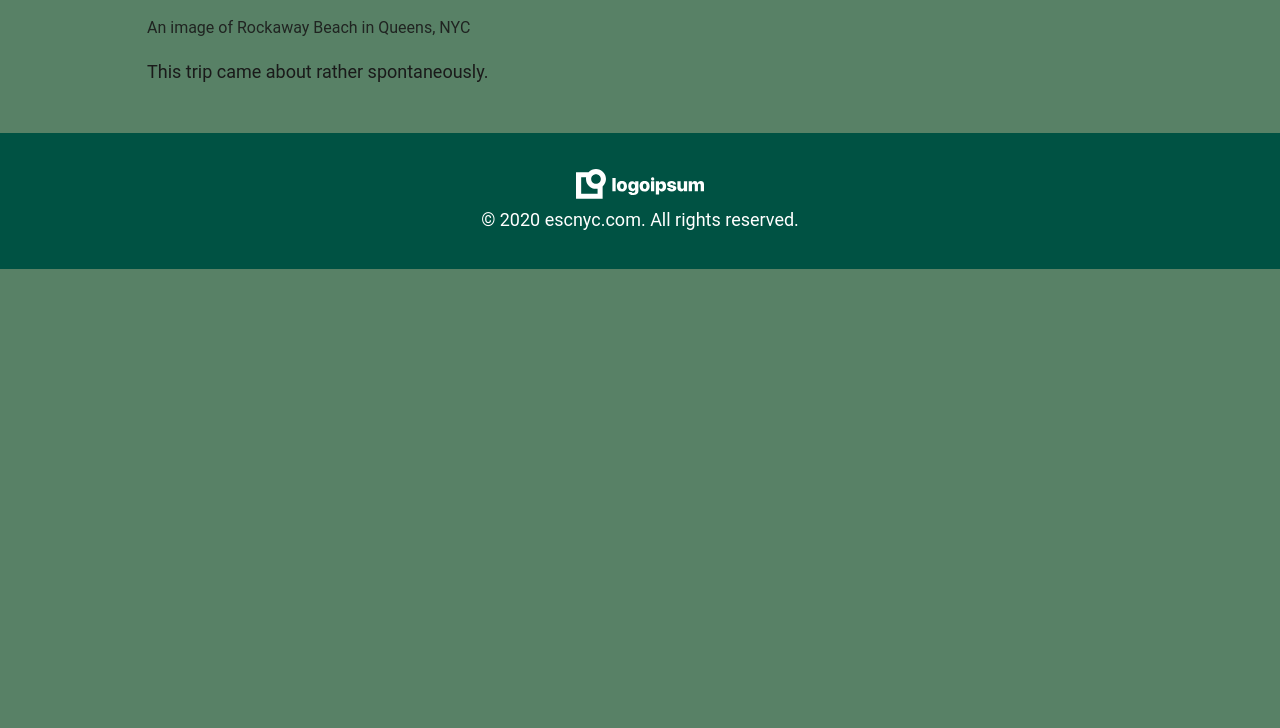
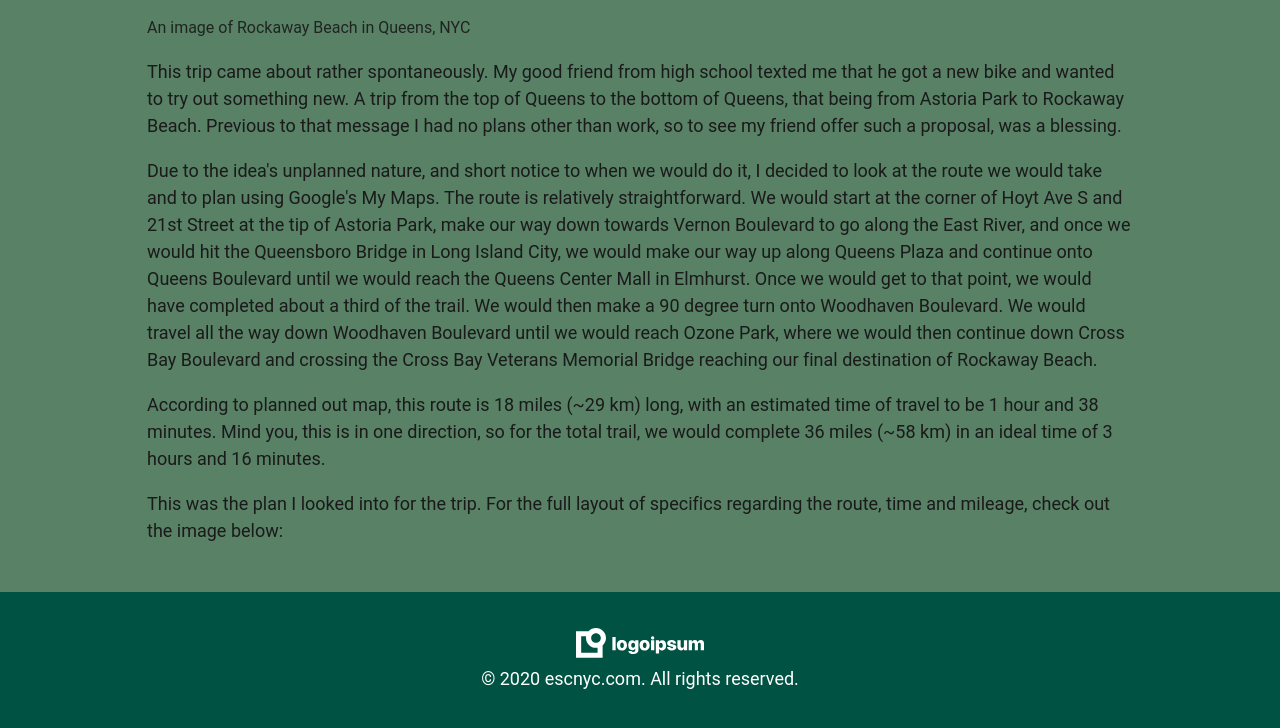
Before and after one commit to jbierowiec/janekbikes, an Eleventy site: page src/blog/2023-07-29-astoria-park-to-rockaway-beach.md in a window 1280 px wide. Shown: the part 968-1696 px from the top of the page. Before the commit the page ends 1237 px from the top, so only its background shows below. Built offline with nearby package versions, Linux system fonts and the light colour scheme; Eleventy itself is replaced by a stand-in of ours; files that its build step writes are made by us from their sources.

Commit message:
Update Blog “2023-07-29-astoria-park-to-rockaway-beach”

```diff
--- a/src/blog/2023-07-29-astoria-park-to-rockaway-beach.md
+++ b/src/blog/2023-07-29-astoria-park-to-rockaway-beach.md
@@ -12,4 +12,10 @@ tags:
 image: /assets/blog/article-2.jpg
 imageAlt: 'An image of Rockaway Beach in Queens, NYC'
 ---
-This trip came about rather spontaneously.
+This trip came about rather spontaneously. My good friend from high school texted me that he got a new bike and wanted to try out something new. A trip from the top of Queens to the bottom of Queens, that being from Astoria Park to Rockaway Beach. Previous to that message I had no plans other than work, so to see my friend offer such a proposal, was a blessing.
+
+Due to the idea's unplanned nature, and short notice to when we would do it, I decided to look at the route we would take and to plan using Google's My Maps. The route is relatively straightforward. We would start at the corner of Hoyt Ave S and 21st Street at the tip of Astoria Park, make our way down towards Vernon Boulevard to go along the East River, and once we would hit the Queensboro Bridge in Long Island City, we would make our way up along Queens Plaza and continue onto Queens Boulevard until we would reach the Queens Center Mall in Elmhurst. Once we would get to that point, we would have completed about a third of the trail. We would then make a 90 degree turn onto Woodhaven Boulevard. We would travel all the way down Woodhaven Boulevard until we would reach Ozone Park, where we would then continue down Cross Bay Boulevard and crossing the Cross Bay Veterans Memorial Bridge reaching our final destination of Rockaway Beach.
+
+According to planned out map, this route is 18 miles (\~29 km) long, with an estimated time of travel to be 1 hour and 38 minutes. Mind you, this is in one direction, so for the total trail, we would complete 36 miles (\~58 km) in an ideal time of 3 hours and 16 minutes.
+
+This was the plan I looked into for the trip. For the full layout of specifics regarding the route, time and mileage, check out the image below:
```
